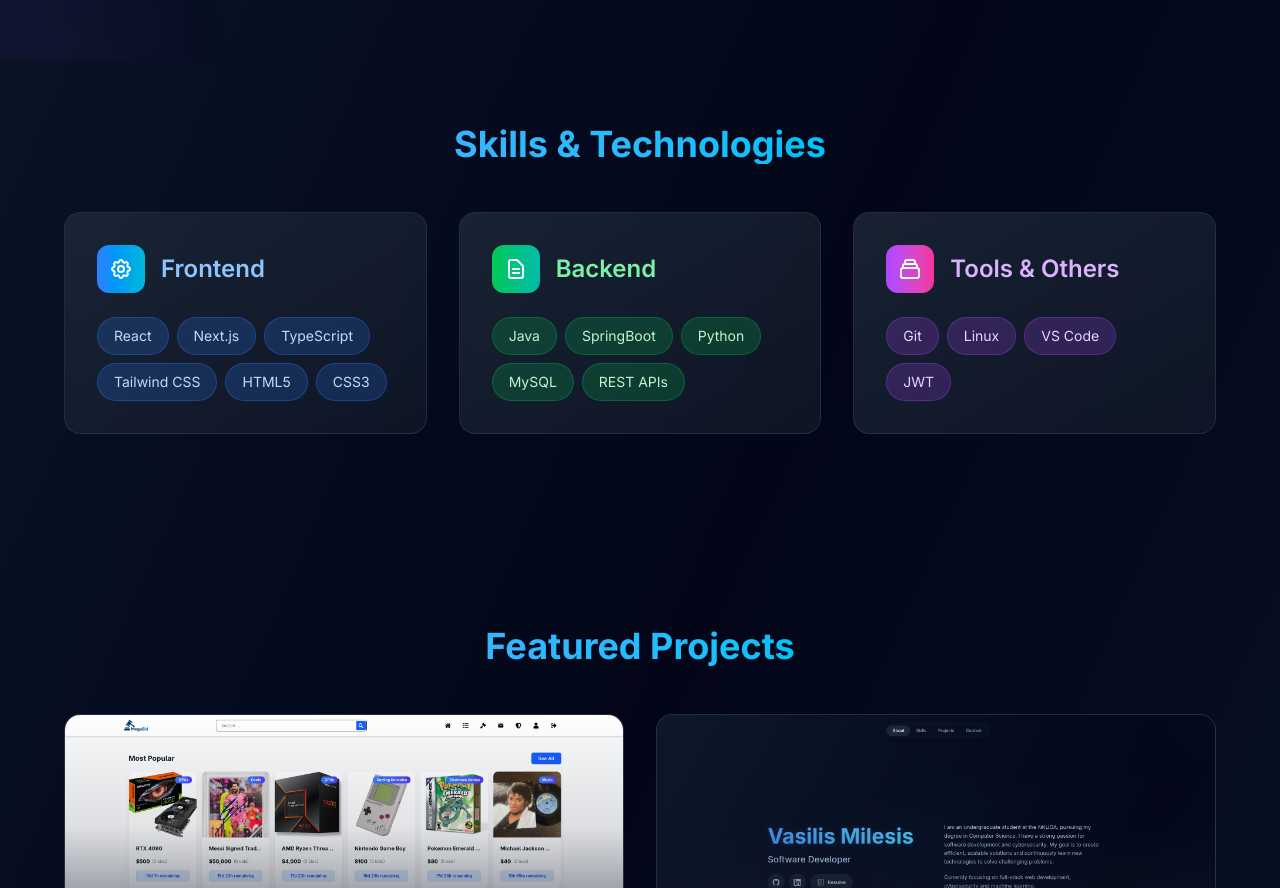
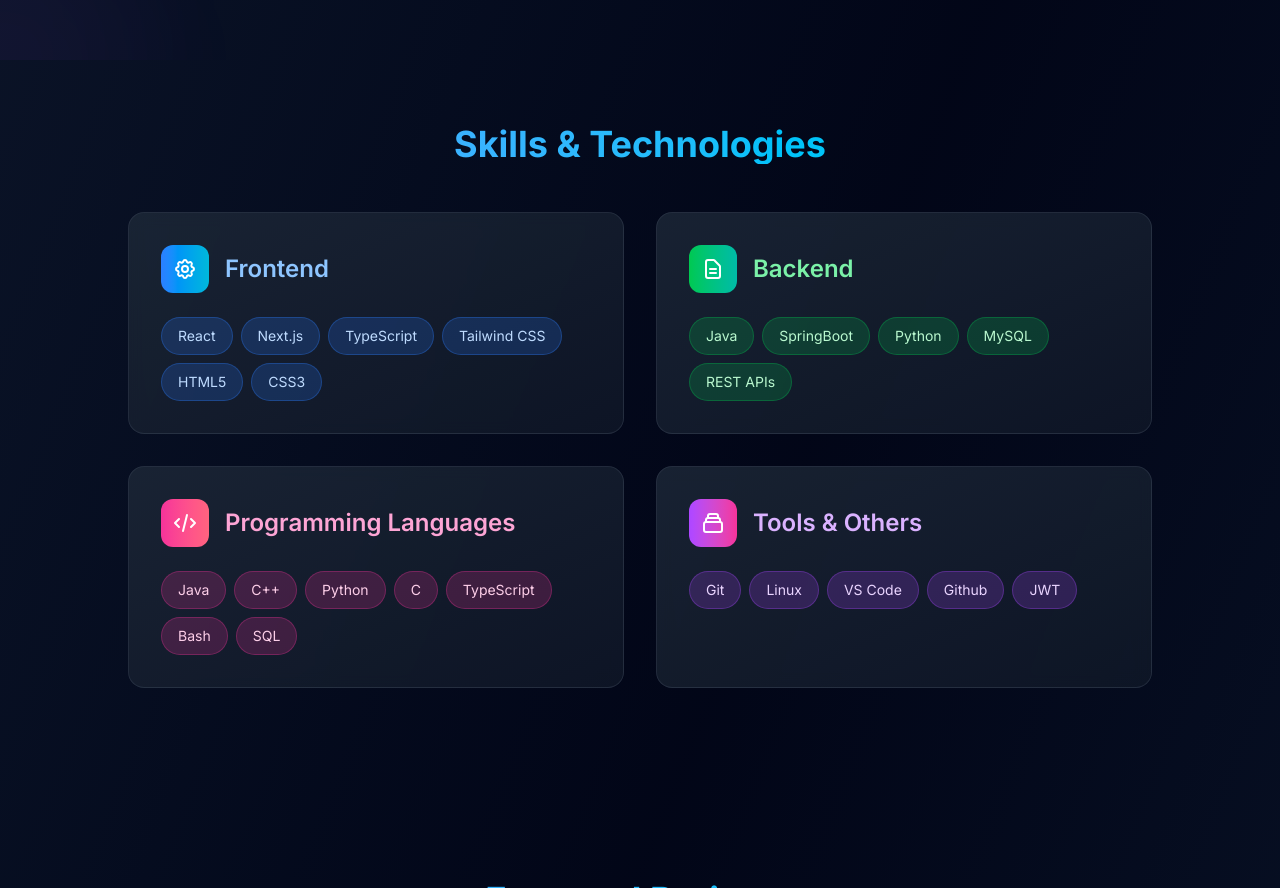
Before and after one commit to BasilisMilesis/BasilisMilesis.github.io, a Next.js app: page / in a window 1280 px wide. Shown: the part 740-1628 px from the top of the page. Built offline with nearby package versions, Linux system fonts and the light colour scheme.

Commit message:
Add programming languages skill card

```diff
--- a/app/components/SkillCard.tsx
+++ b/app/components/SkillCard.tsx
@@ -15,7 +15,12 @@
         <div className={`w-10 h-10 sm:w-12 sm:h-12 bg-linear-to-r ${gradientFrom} ${gradientTo} rounded-xl flex items-center justify-center mr-3 sm:mr-4 shrink-0`}>
           <Icon path={iconPath} className="w-5 h-5 sm:w-6 sm:h-6 text-white" />
         </div>
-        <h4 className={`text-lg sm:text-xl md:text-2xl font-semibold ${title === 'Frontend' ? 'text-blue-300' : title === 'Backend' ? 'text-green-300' : 'text-purple-300'}`}>
+        <h4 className={`text-lg sm:text-xl md:text-2xl font-semibold ${
+          title === 'Frontend' ? 'text-blue-300' :
+          title === 'Backend' ? 'text-green-300' :
+          title === 'Programming Languages' ? 'text-pink-300' :
+          'text-purple-300'
+        }`}>
           {title}
         </h4>
       </div>
@@ -26,6 +31,7 @@
             className={`px-3 sm:px-4 py-1.5 sm:py-2 rounded-full text-xs sm:text-sm border ${
               title === 'Frontend' ? 'bg-blue-500/20 text-blue-200 border-blue-500/30' :
               title === 'Backend' ? 'bg-green-500/20 text-green-200 border-green-500/30' :
+              title === 'Programming Languages' ? 'bg-pink-500/20 text-pink-200 border-pink-500/30' :
               'bg-purple-500/20 text-purple-200 border-purple-500/30'
             }`}
           >
--- a/app/components/SkillsSection.tsx
+++ b/app/components/SkillsSection.tsx
@@ -15,11 +15,11 @@
 export default function SkillsSection({ skills }: SkillsSectionProps) {
   return (
     <section id="skills" className="min-h-[60vh] px-4 sm:px-6 md:px-8 py-12 sm:py-16 relative">
-      <div className="max-w-6xl mx-auto w-full text-slate-300">
+      <div className="max-w-5xl mx-auto w-full text-slate-300">
         <h3 className="text-2xl sm:text-3xl md:text-4xl font-bold mb-8 sm:mb-12 text-center bg-linear-to-r from-blue-400 to-cyan-400 bg-clip-text text-transparent">
           Skills & Technologies
         </h3>
-        <div className="grid grid-cols-1 lg:grid-cols-3 gap-6 sm:gap-8 mb-16">
+        <div className="grid grid-cols-1 md:grid-cols-2 gap-6 sm:gap-8 mb-16">
           {skills.map((skill) => (
             <SkillCard key={skill.title} {...skill} />
           ))}
--- a/app/data/siteData.ts
+++ b/app/data/siteData.ts
@@ -53,8 +53,15 @@
     iconPath: 'M9 12h6m-6 4h6m2 5H7a2 2 0 01-2-2V5a2 2 0 012-2h5.586a1 1 0 01.707.293l5.414 5.414a1 1 0 01.293.707V19a2 2 0 01-2 2z'
   },
   {
+    title: 'Programming Languages',
+    skills: ['Java', 'C++', 'Python', 'C', 'TypeScript', 'Bash', 'SQL'],
+    gradientFrom: 'from-pink-500',
+    gradientTo: 'to-rose-400',
+    iconPath: 'M10 20l4-16m4 4l4 4-4 4M6 16l-4-4 4-4'
+  },
+  {
     title: 'Tools & Others',
-    skills: ['Git', 'Linux', 'VS Code', 'JWT'],
+    skills: ['Git', 'Linux', 'VS Code', 'Github', 'JWT'],
     gradientFrom: 'from-purple-500',
     gradientTo: 'to-pink-500',
     iconPath: 'M19 11H5m14 0a2 2 0 012 2v6a2 2 0 01-2 2H5a2 2 0 01-2-2v-6a2 2 0 012-2m14 0V9a2 2 0 00-2-2M5 11V9a2 2 0 012-2m0 0V5a2 2 0 012-2h6a2 2 0 012 2v2M7 7h10'
```
